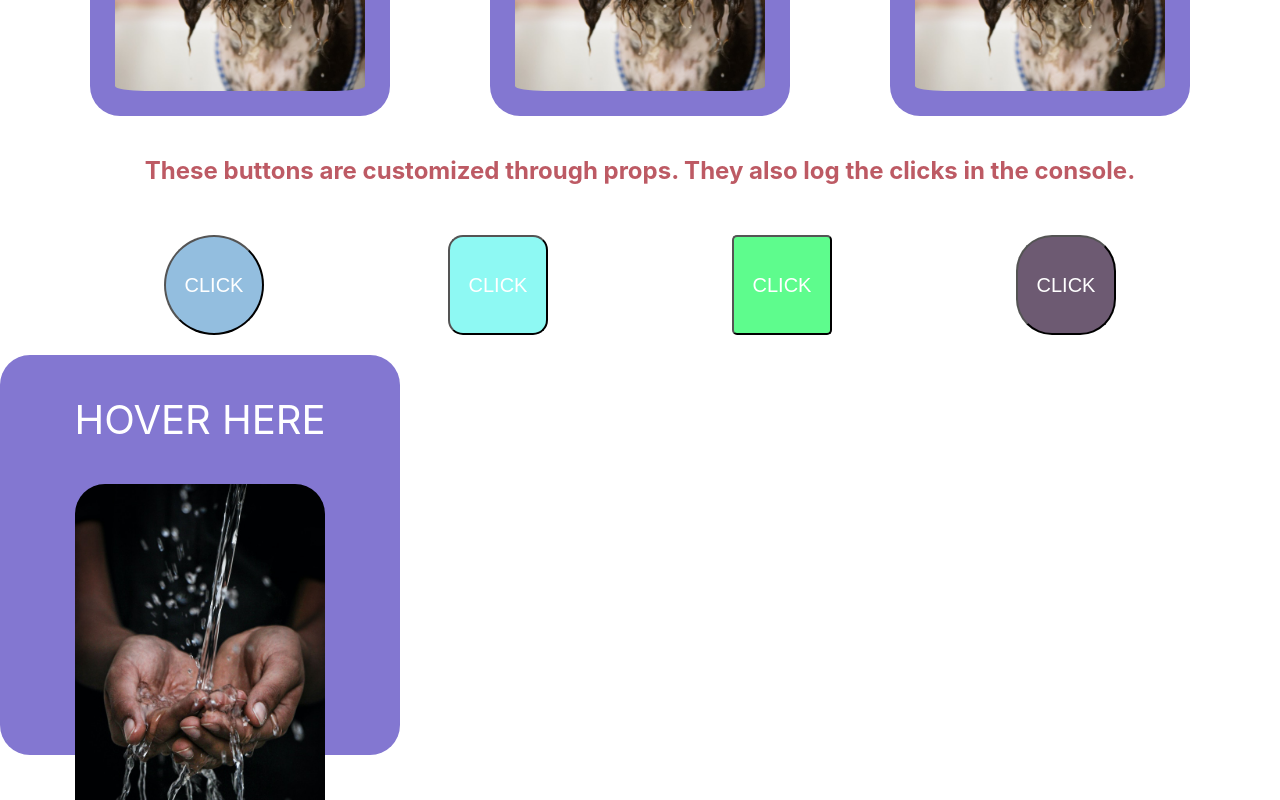
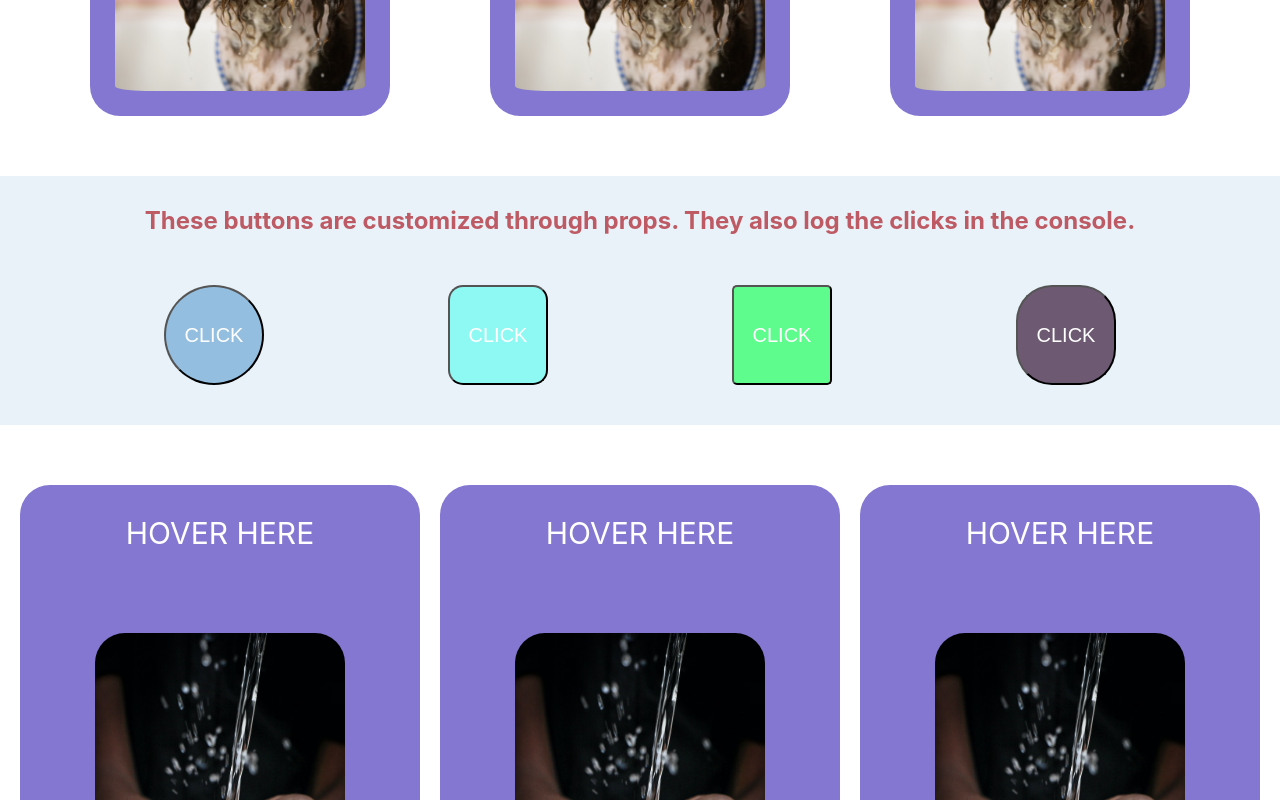
Before and after one commit to PilaPina/ReactOne, a React (Create React App) app: page / in a window 1280 px wide. Shown: the part 560-1360 px from the top of the page. Built offline with nearby package versions, Linux system fonts and the light colour scheme.

Commit message:
more cards on bottom

```diff
--- a/src/App.tsx
+++ b/src/App.tsx
@@ -28,6 +28,8 @@ function App() {
       </div>
       <div className="bottomContainer">
         <Card></Card>
+        <Card></Card>
+        <Card></Card>
       </div>
     </>
   );
--- a/src/Card.tsx
+++ b/src/Card.tsx
@@ -5,23 +5,16 @@ const Card: React.FC = ()  => {
     // `look` is an object that contains CSS properties for the card.
     const look:React.CSSProperties = {
         width: "400px",
-        height: "400px",
+        height: "600px",
         borderRadius: "30px",
-        padding: "30px",
-        margin: "0px",
         backgroundColor: "rgb(131, 119, 209)",
-        borderColor: "rgb(123, 0, 12)",
-        border: "5px",
         cursor: "pointer",
-
     }
 
     // `text` is another object that contains CSS properties specifically for the text inside the card.
     const text:React.CSSProperties = {
         color: "white",
-        fontSize: "40px",
-        margin: "0px",
-        padding: "0px",
+        fontSize: "30px",
     }
     // The component returns a single `<div>` element with a paragraph `<p>` inside it.
     return (
--- a/src/index.css
+++ b/src/index.css
@@ -58,17 +58,20 @@ li:hover {
   display: flex;
   flex-direction: row;
   justify-content: space-evenly;
+  margin-bottom: 50px;
 }
 
 .buttonContainer {
   display: flex;
   flex-direction: column;
+  background-color: rgba(147, 190, 223, 0.2);
 }
 
 .buttonDiv {
   display: flex;
   flex-direction: row;
   justify-content: space-evenly;
+  margin-bottom: 20px;
 }
 
 /*Navbar links. Didn't want the underline and keep the color black*/
@@ -82,5 +85,8 @@ a:hover {
 }
 
 .bottomContainer {
-  padding: "20px";
+  padding-top: 60px;
+  display: flex;
+  flex-direction: row;
+  justify-content: space-evenly;
 }
```
Also changed, not shown: 1 other file (tests, documents, lock files or other folders).
